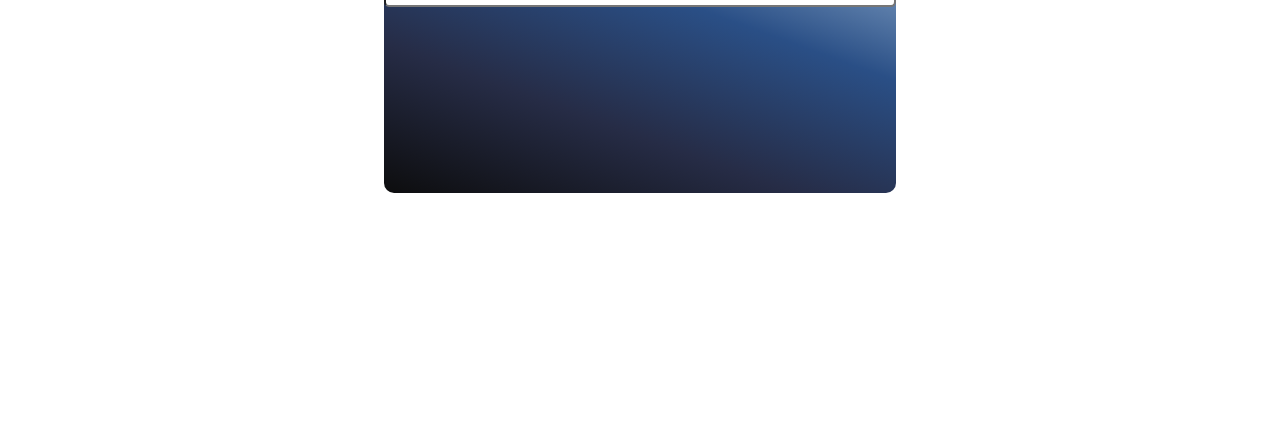
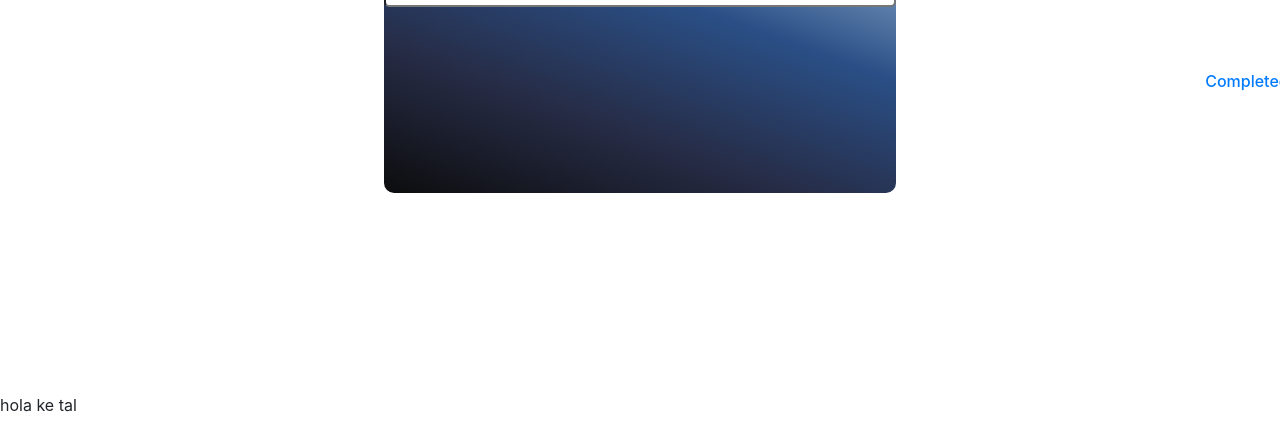
Before and after one commit to assembler-institute/reactjs-wish-list, a React (Create React App) app: page / in a window 1280 px wide. Shown: the part 407-837 px from the top of the page. Before the commit the page ends 800 px from the top, so only its background shows below. Built offline with nearby package versions, Linux system fonts and the light colour scheme.

Commit message:
preparing routes

```diff
--- a/src/App.js
+++ b/src/App.js
@@ -1,8 +1,11 @@
 import React, { Component } from "react";
+import { BrowserRouter, Route } from "react-router-dom";
+// import { ButtonCompleted } from "./components/Button/Button";
 import Footer from "./components/Footer";
 import Form from "./components/Form";
 import Header from "./components/Header/Header";
 import Todo from "./components/Todo";
+import Completed from "./components/pages/complete/comletepage";
 import "./_App.scss";
 
 class App extends Component {
@@ -28,6 +31,11 @@ class App extends Component {
   render() {
     const { todos } = this.state;
     return (
+      <BrowserRouter>
+        <Route
+          path="/"
+          exact
+          render={() => (
             <main className="background_container">
               <Header />
               <section className="parent_container">
@@ -37,6 +45,10 @@ class App extends Component {
                 <Footer />
               </section>
             </main>
+          )}
+        />
+        <Route exact component={Completed} render={() => <Footer />} />
+      </BrowserRouter>
     );
   }
 }
--- a/src/components/Button/Button.js
+++ b/src/components/Button/Button.js
@@ -1,5 +1,6 @@
 import React from "react";
 import "./_Button.scss";
+// import { Link } from "react-router-dom";
 
 const Checkbox = ({ handleSelected }) => {
   return <input className="check" type="checkbox" onChange={handleSelected} />;
--- a/src/components/Footer/Footer.js
+++ b/src/components/Footer/Footer.js
@@ -1,5 +1,6 @@
 import React from "react";
 import "./footer.scss";
+import { Link } from "react-router-dom";
 
 function Footer() {
   return (
@@ -7,7 +8,9 @@ function Footer() {
       <h6>5 items left</h6>
       <h6>All</h6>
       <h6>Active</h6>
-      <h6>Completed</h6>
+      <Link to="/complete">
+        <h6>Completed</h6>
+      </Link>
       <h6>Clear Completed</h6>
     </footer>
   );
--- /dev/null
+++ b/src/components/pages/complete/comletepage.js
@@ -0,0 +1,8 @@
+import React from "react";
+// import Todo from "../../Todo";
+
+function Complete() {
+  return <p>hola ke tal</p>;
+}
+
+export default Complete;
```
Also changed, not shown: src/components/pages/Home.js (added), 1 other file (tests, documents, lock files or other folders). Lines whose indentation alone changed are shown as unchanged.
